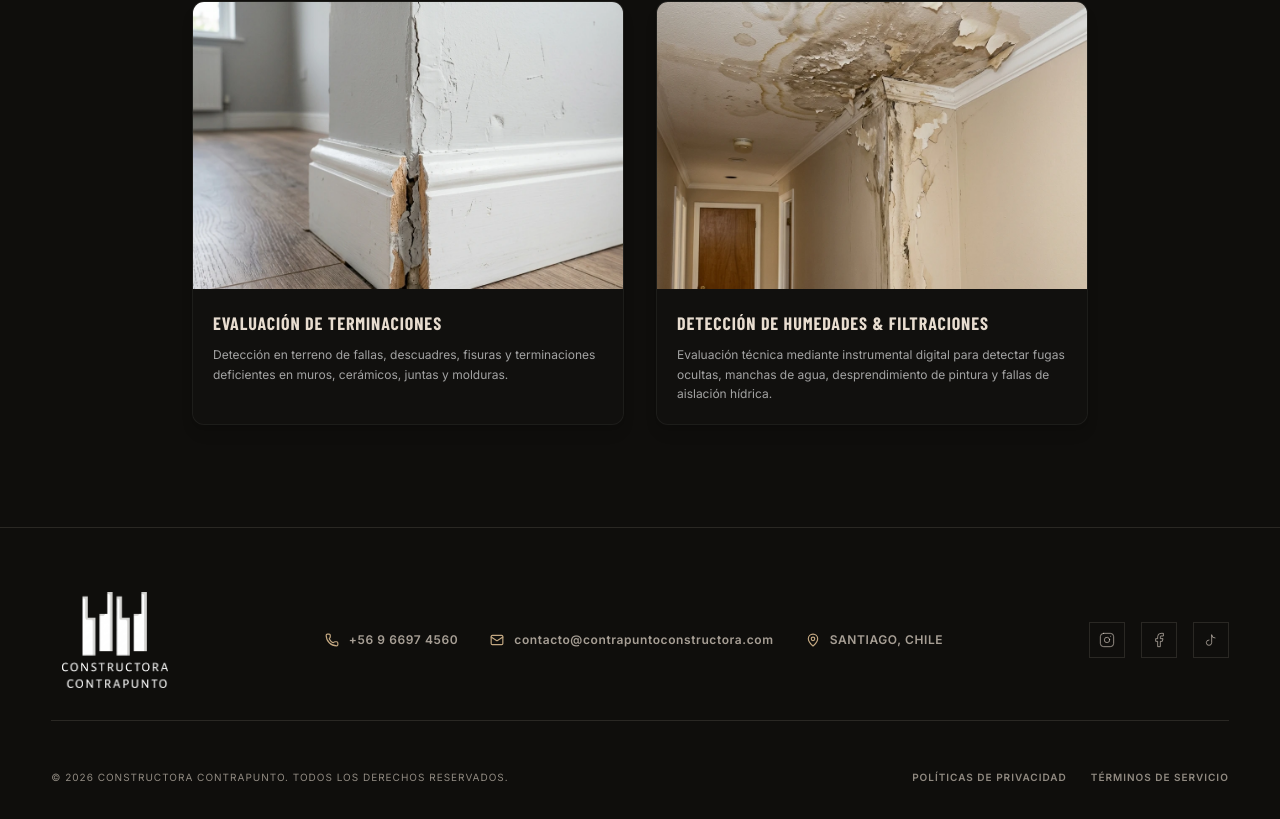
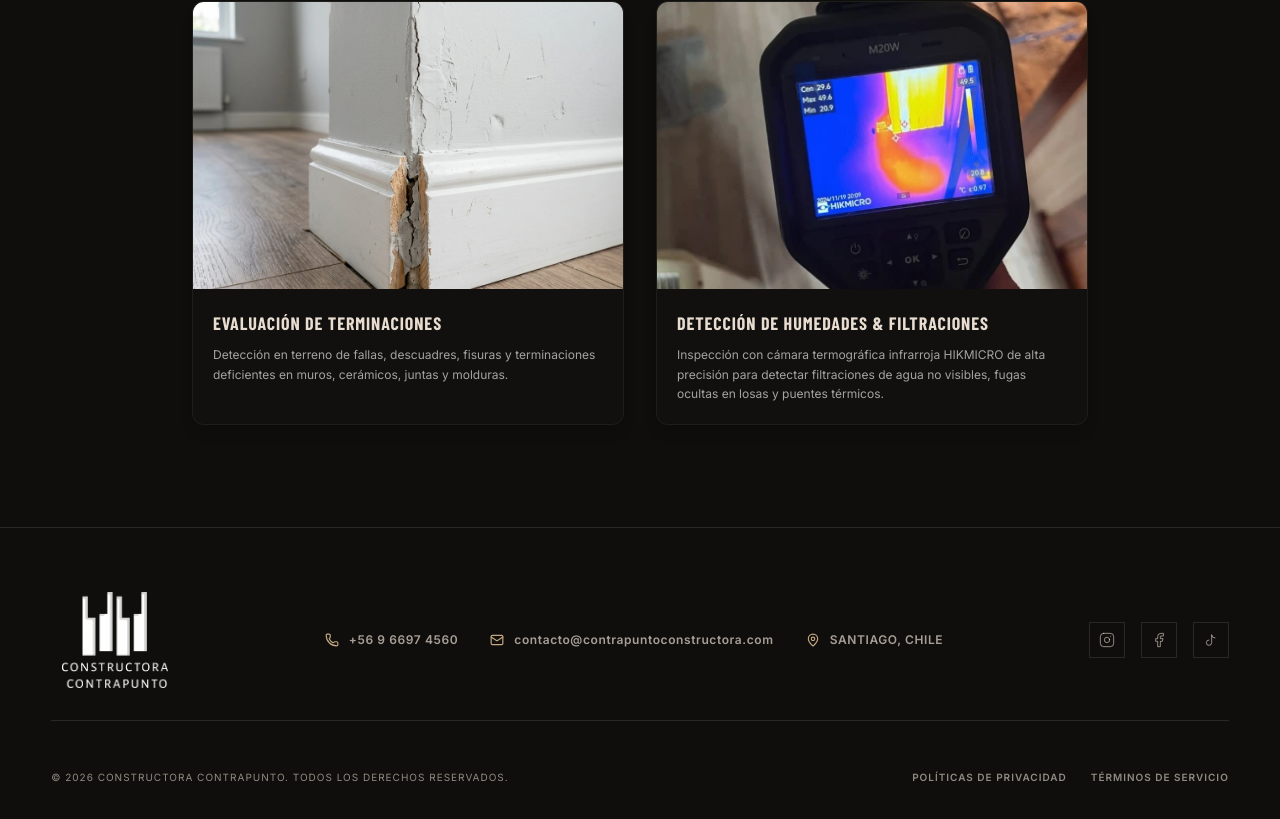
Before and after one commit to fernandomtorrest-maker/CONTRAPUNTO, a Next.js app in the folder contrapunto-web/: page /inspeccion-tecnica in a window 1280 px wide. Shown: the part 2192-3011 px from the top of the page. Built offline with nearby package versions, Linux system fonts and the light colour scheme; a web font is replaced by a local one.

Commit message:
feat: integra foto real de camara termografica HIKMICRO M20W en la tarjeta Deteccion de Humedades y Filtraciones

```diff
--- a/contrapunto-web/components/sections/InspeccionTecnicaSection.tsx
+++ b/contrapunto-web/components/sections/InspeccionTecnicaSection.tsx
@@ -274,9 +274,9 @@ export const InspeccionTecnicaSection = () => {
             },
             {
               src: '/images/inspeccion/diego_terreno_2.webp',
-              alt: 'Detección de filtraciones de agua y humedad en muros y cielos',
+              alt: 'Escáner e inspección termográfica infrarroja para detectar filtraciones ocultas y humedades',
               title: 'Detección de Humedades & Filtraciones',
-              desc: 'Evaluación técnica mediante instrumental digital para detectar fugas ocultas, manchas de agua, desprendimiento de pintura y fallas de aislación hídrica.'
+              desc: 'Inspección con cámara termográfica infrarroja HIKMICRO de alta precisión para detectar filtraciones de agua no visibles, fugas ocultas en losas y puentes térmicos.'
             }
           ].map((item, idx) => (
             <motion.div
```
Also changed, not shown: contrapunto-web/public/images/inspeccion/diego_terreno_2.webp.
